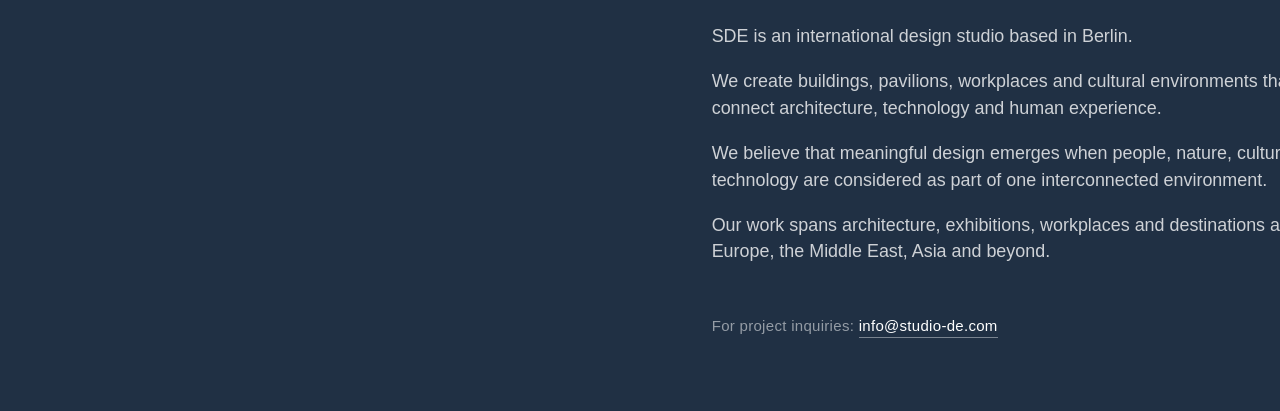
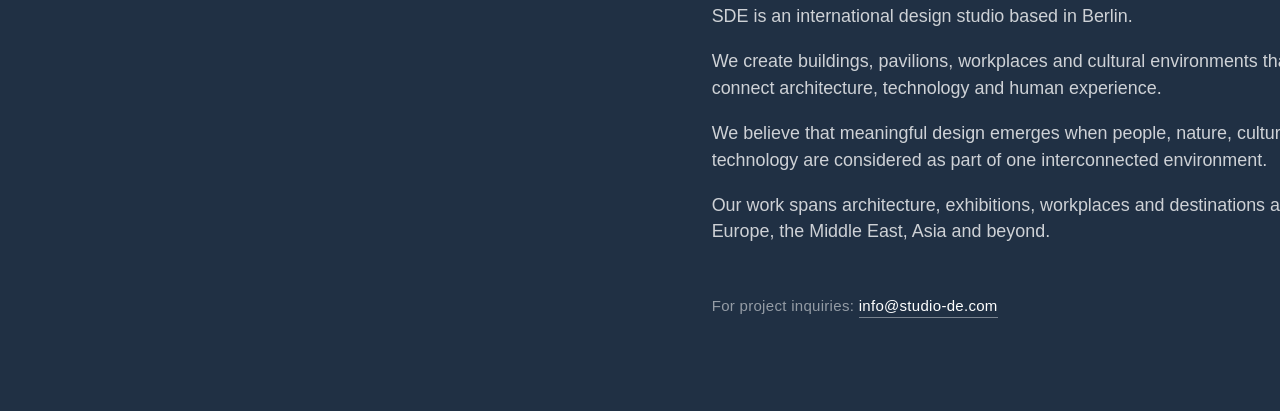
Before and after one commit to ChrisStudioDE/studio-de-website, a plain HTML site: page index.html in a window 1280 px wide. Shown: the part 448-859 px from the top of the page. Drawn offline with Linux system fonts and the light colour scheme.

Commit message:
Adjust margin-top for text-column class

```diff
--- a/index.html
+++ b/index.html
@@ -62,7 +62,7 @@
 
         .text-column {
             max-width: 760px;
-            margin-top: 250px;
+            margin-top: 230px;
             text-align: left;
         }
 
```
